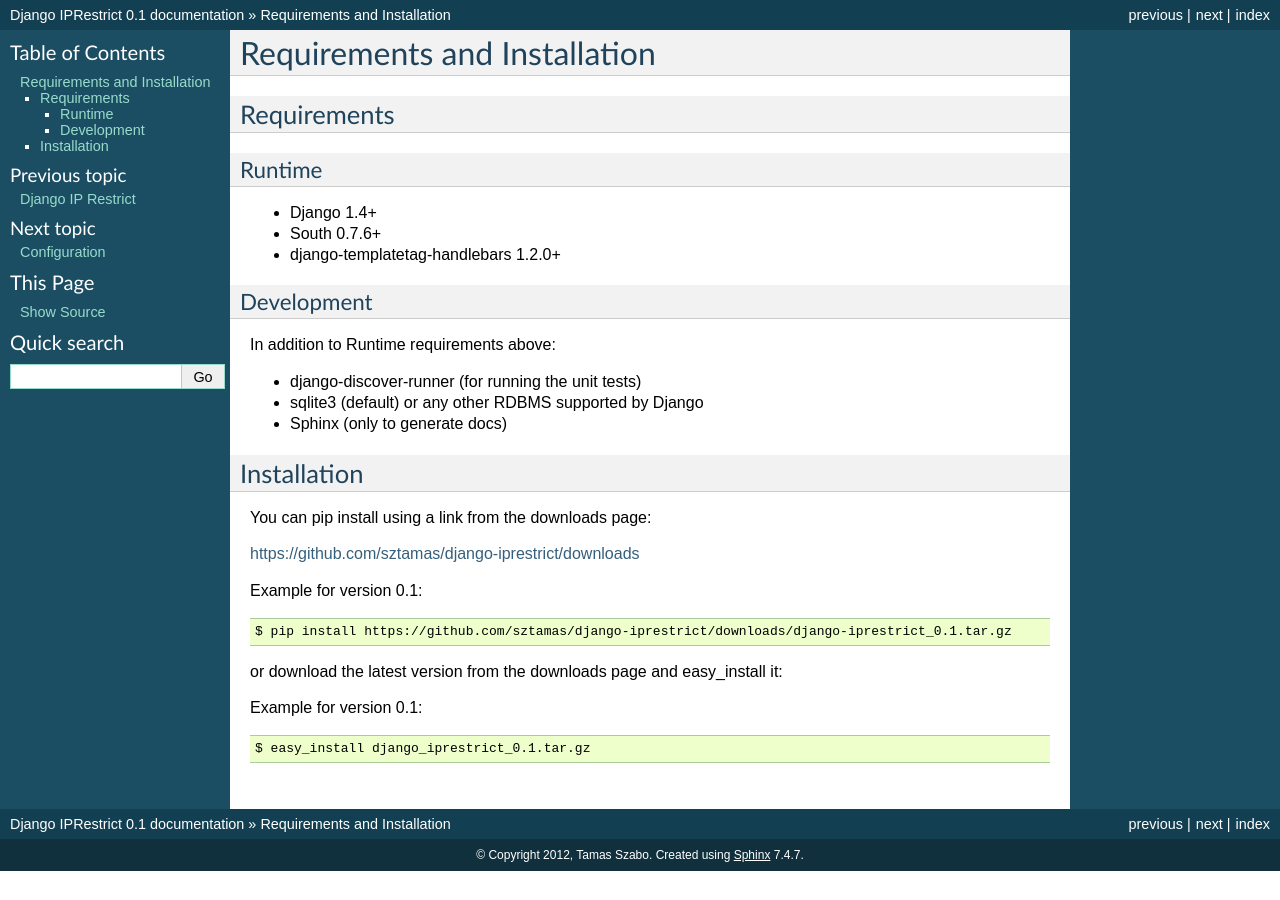
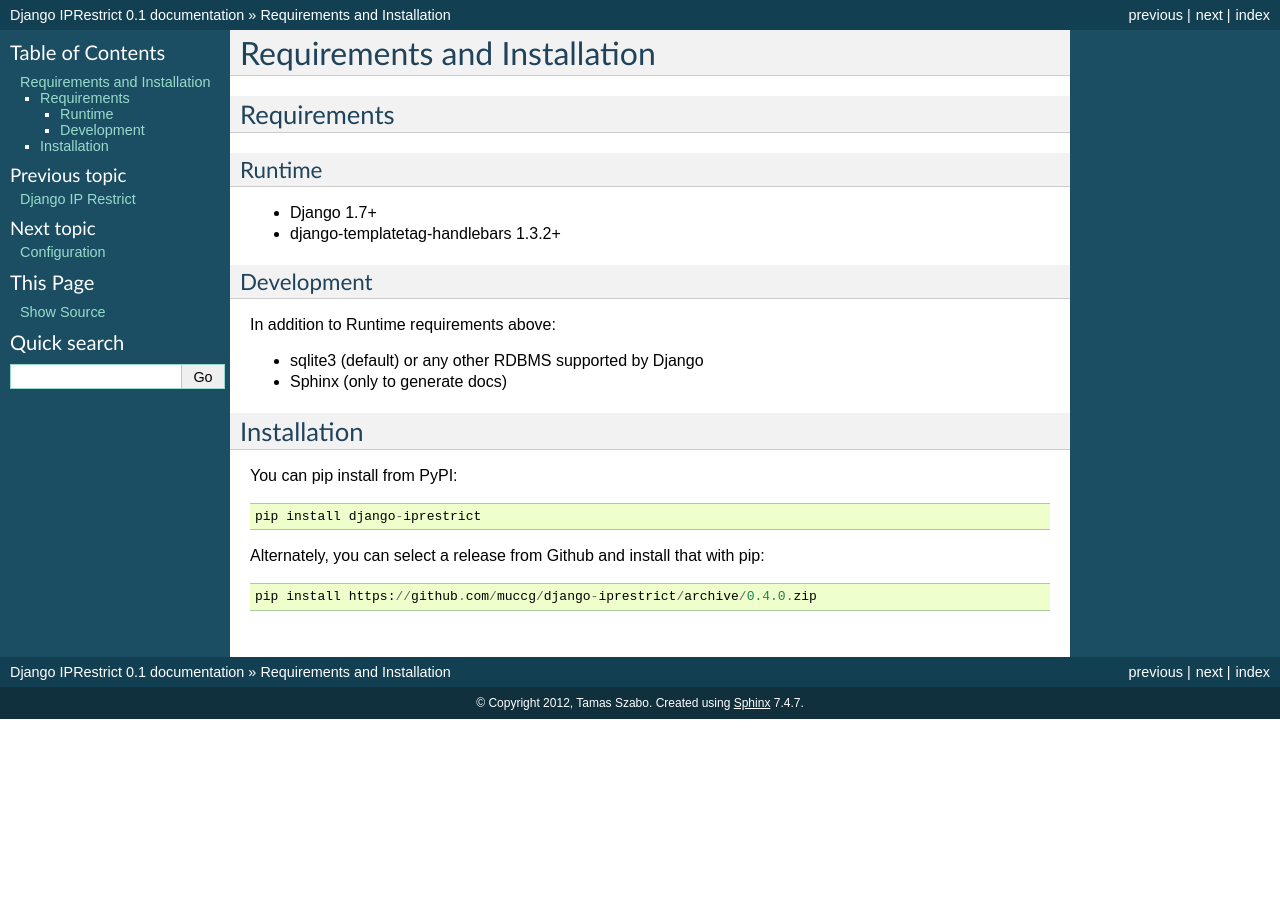
Before and after one commit to muccg/django-iprestrict, a Sphinx documentation site: the page built from docs/installation.rst, in a window 1280 px wide. Built offline with Sphinx 7.4.7, drawn with Linux system fonts in a browser that asks for light colours.

Commit message:
docs: Update installation instructions

```diff
--- a/docs/installation.rst
+++ b/docs/installation.rst
@@ -7,32 +7,25 @@
 Runtime
 ^^^^^^^
 
-* Django 1.4+
-* South 0.7.6+
-* django-templatetag-handlebars 1.2.0+
+* Django 1.7+
+* django-templatetag-handlebars 1.3.2+
 
 Development
 ^^^^^^^^^^^
 
 In addition to Runtime requirements above:
 
-* django-discover-runner (for running the unit tests)
 * sqlite3 (default) or any other RDBMS supported by Django
 * Sphinx (only to generate docs)
 
 Installation
 ------------
 
-You can pip install using a link from the downloads page:
+You can pip install from PyPI::
 
-https://github.com/sztamas/django-iprestrict/downloads
+    pip install django-iprestrict
 
-Example for version 0.1::
+Alternately, you can select a release from Github and install that
+with pip::
 
-  $ pip install https://github.com/sztamas/django-iprestrict/downloads/django-iprestrict_0.1.tar.gz
-
-or download the latest version from the downloads page and easy_install it:
-
-Example for version 0.1::
-
-$ easy_install django_iprestrict_0.1.tar.gz
+    pip install https://github.com/muccg/django-iprestrict/archive/0.4.0.zip
--- a/setup.py
+++ b/setup.py
@@ -25,7 +25,7 @@
     zip_safe=False,
     install_requires=[
         'Django>=1.7',
-        'django-templatetag-handlebars==1.2.0',
+        'django-templatetag-handlebars==1.3.2.dev1',
     ],
     test_suite='tests.runtests.main',
 )
```
